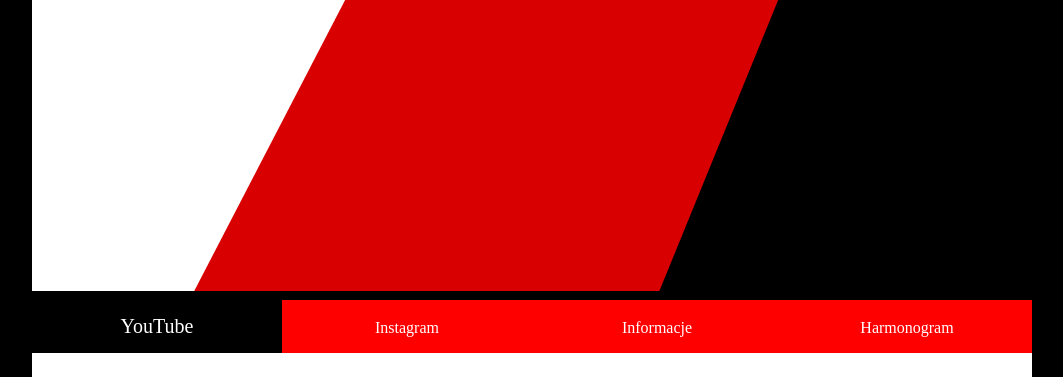
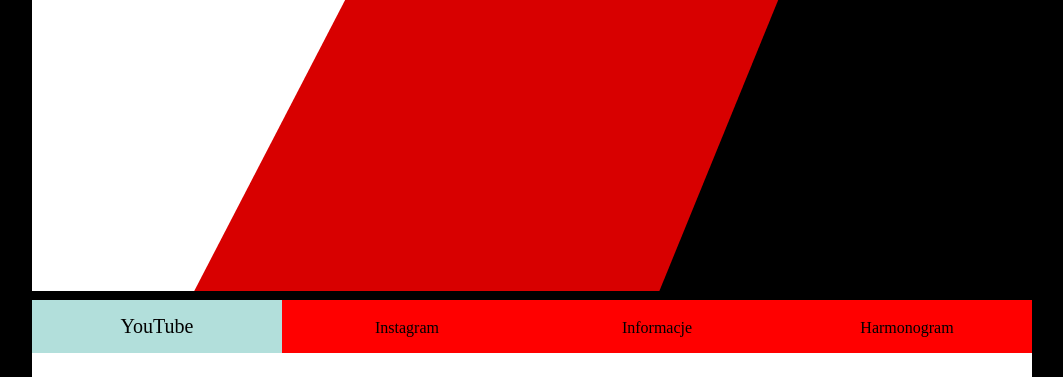
Before and after one commit to p0tat0syt/p0tat0syt.github.io, a plain HTML site: page index.html in a window 1280 px wide. Shown: the top 377 px of the page, without its empty margins (108-1171 px from the left). Drawn offline with Linux system fonts and the light colour scheme.

Commit message:
Update Styl.css

```diff
--- a/Styl.css
+++ b/Styl.css
@@ -38,21 +38,21 @@ nav a {
     display: inline-block;
     width:25%;
     padding: 15px 30px;
-    color: white;
+    color: black;
     text-decoration: none;
     text-align: center;
 }
 
 a.menu:hover {
     font-size: 20px;
-    color: white;
+    color: black;
     background-color: #B2DFDB;
 }
 
 .active {
     font-size: 20px;
-    color: white;
-    background-color: black;
+    color: black;
+    background-color: #B2DFDB;
 }
 
 article {
```
